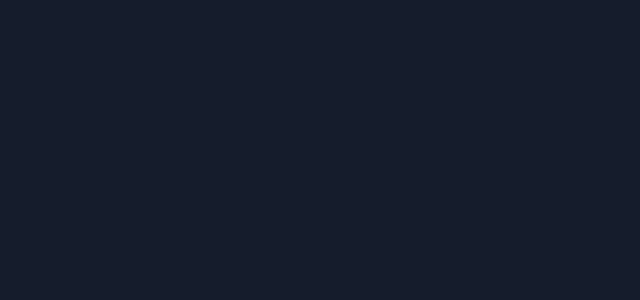
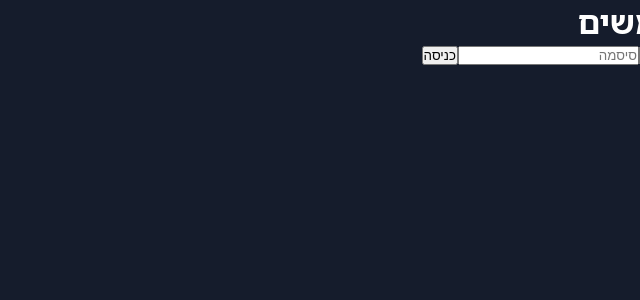
Before and after one commit to Mrs-ID/project-kupa, a React (Create React App) app in the folder client/: page /login in a window 1280 px wide. Before the commit this address had no page. Shown: the top 300 px of the page, without its empty margins (640-1280 px from the left). Built offline with nearby package versions, Linux system fonts and the light colour scheme.

Commit message:
Add LoginPage in the client

```diff
--- a/client/src/App.js
+++ b/client/src/App.js
@@ -8,12 +8,14 @@ import SingleEmployee from './features/employee/view/SingleEmployee';
 import FamiliesList from './features/family/list/FamiliesList';
 import AddFamily from './features/family/add/AddFamily';
 import SingleFamily from './features/family/view/SingleFamily';
+import LoginPage from './features/auth/login/LoginPage';
 function App() {
   return (
     <Router>
       <Routes>
         <Route path='/' element={<SiteLayout />}>
           <Route index element={<h1>site</h1>} />
+          <Route path='/login' element={<LoginPage />} />
           <Route path='/dash' element={<DashLayout />}>
             <Route index element={<h1>dash</h1>} />
             <Route path='employees' element={<Outlet />}>
--- /dev/null
+++ b/client/src/features/auth/login/LoginPage.js
@@ -0,0 +1,15 @@
+
+const LoginPage = () => {
+    return (
+        <div className="login-page">
+            <form className="login-page-form">
+                <h1>כניסת משתמשים</h1>
+                <input type="text" required name="username" id="username" placeholder="שם משתמש" />
+                <input type="password" required name="password" id="password" placeholder="סיסמה" />
+                <button type="submit">כניסה</button>
+            </form>
+        </div>
+    )
+}
+
+export default LoginPage
```
